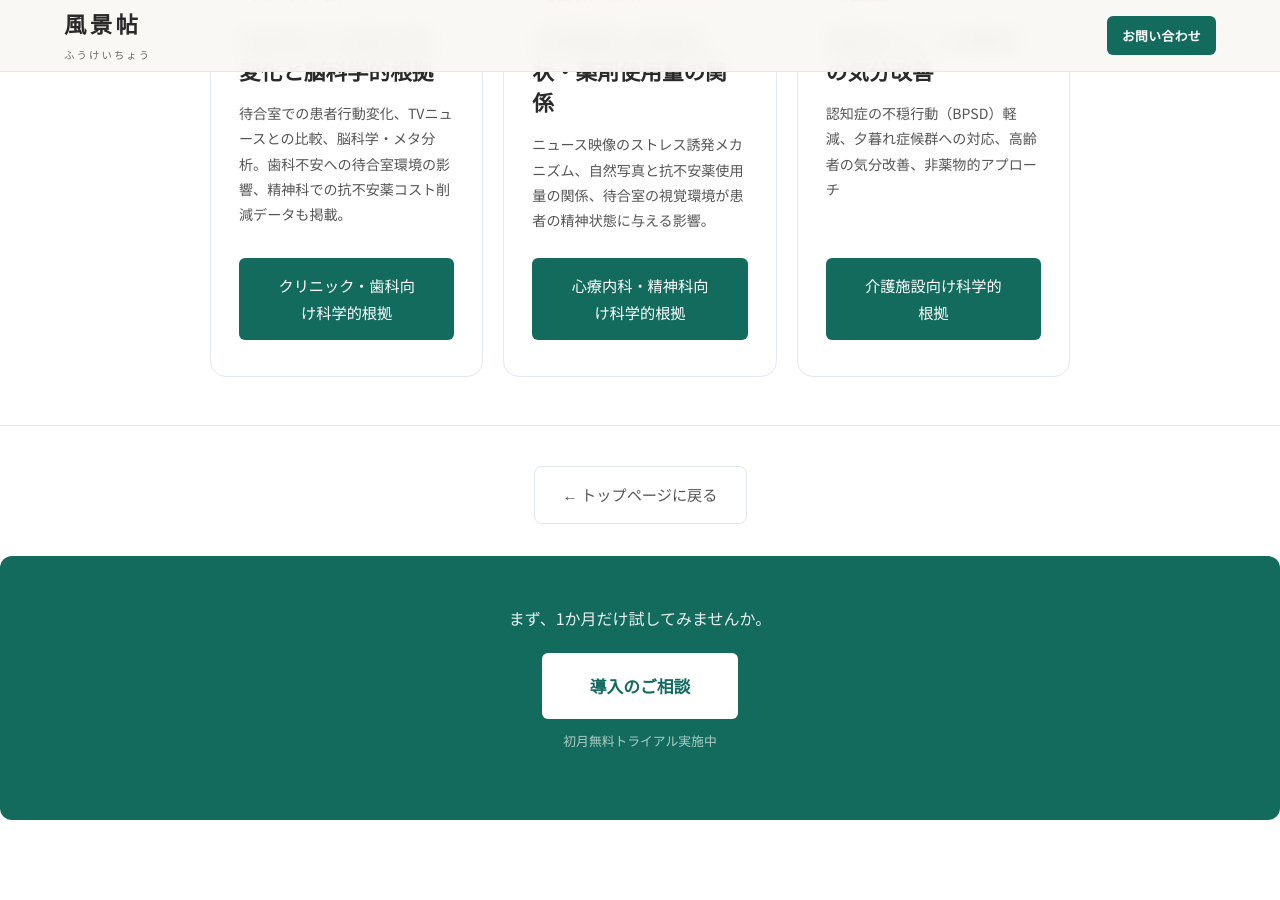
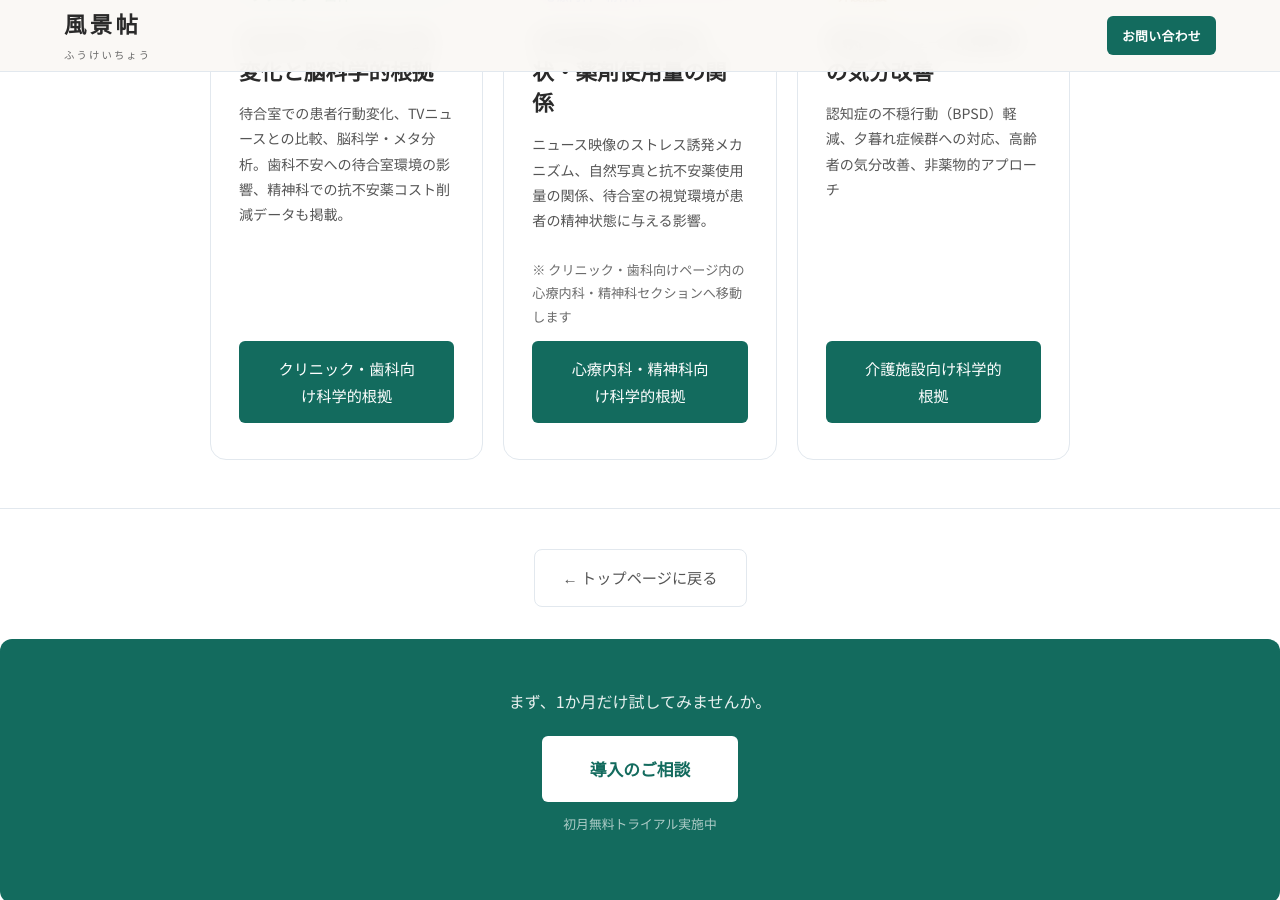
Before and after one commit to dr836gnypeq-ctrl/fukeichou-site, a Jekyll site: the page built from evidence.html, in a window 1280 px wide and 900 px high, scrolled down 730 px. Built offline with Jekyll 4.4.1, drawn with Linux system fonts in a browser that asks for light colours; nearby versions of some CDN libraries.

Commit message:
Clarify mental health evidence card links to clinic section

```diff
--- a/evidence.html
+++ b/evidence.html
@@ -31,6 +31,7 @@ description: 待合室での自然映像の効果に関する科学的根拠。
 <span class="ev-cat-pill ev-cat-pill--mental">心療内科・精神科</span>
 <h3>視覚環境と精神症状・薬剤使用量の関係</h3>
 <p>ニュース映像のストレス誘発メカニズム、自然写真と抗不安薬使用量の関係、待合室の視覚環境が患者の精神状態に与える影響。</p>
+<p style="font-size:.82rem;color:var(--ink-faint);margin-bottom:12px">※ クリニック・歯科向けページ内の心療内科・精神科セクションへ移動します</p>
 <a href="{{ '/evidence/clinic/' | relative_url }}#mental" class="btn btn-primary">心療内科・精神科向け科学的根拠</a>
 </div>
 <div class="ev-route-card">
```
